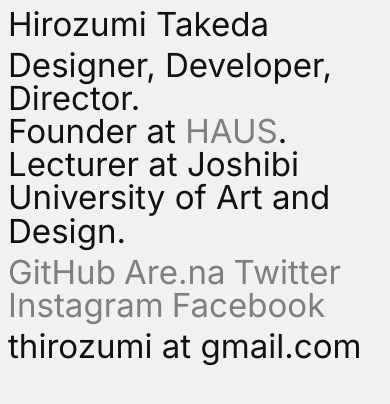
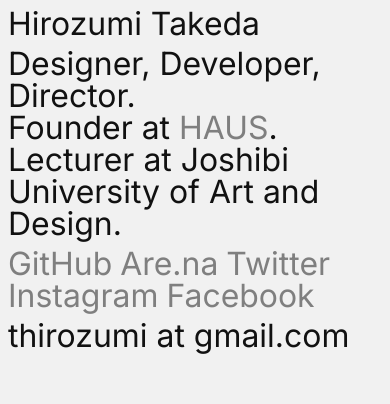
Before and after one commit to thirozumi/thirozumi.org, a Next.js app: page / in a window 390 px wide. Shown: the top 404 px of the page. Built offline with nearby package versions, Linux system fonts and the light colour scheme.

Commit message:
expand breakpoint

```diff
--- a/styles/globals.css
+++ b/styles/globals.css
@@ -13,7 +13,7 @@
   --fw-bold: 600;
 }
 
-@media screen and (min-width: 64rem) {
+@media screen and (min-width: 80rem) {
   :root {
     --gutter: 1rem;
   }
@@ -89,11 +89,11 @@
 
 @media screen and (min-width: 20rem) {
   body {
-    font-size: calc(1.8rem + 2.7 * ((100vw - 20rem) / 44));
+    font-size: calc(1.8rem + 2.7 * ((100vw - 20rem) / 60));
   }
 }
 
-@media screen and (min-width: 64rem) {
+@media screen and (min-width: 80rem) {
   body {
     font-size: 4.5rem;
   }
```
Also changed, not shown: 2 other files (tests, documents, lock files or other folders).
